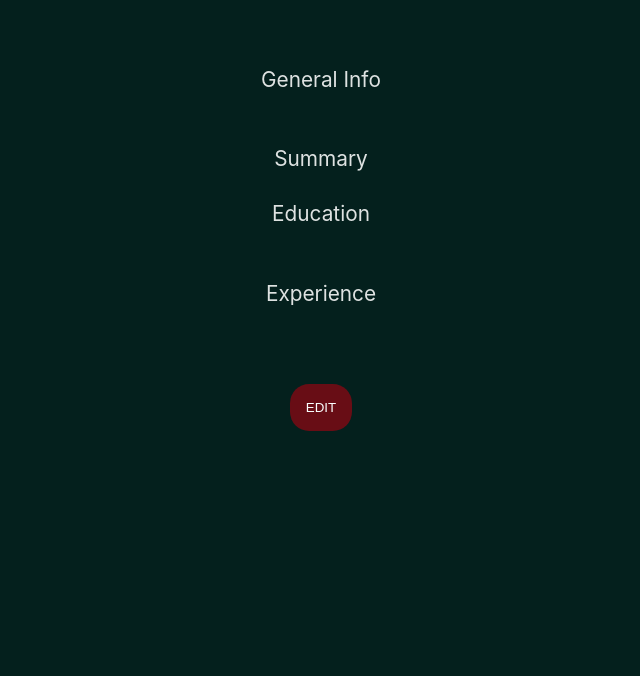
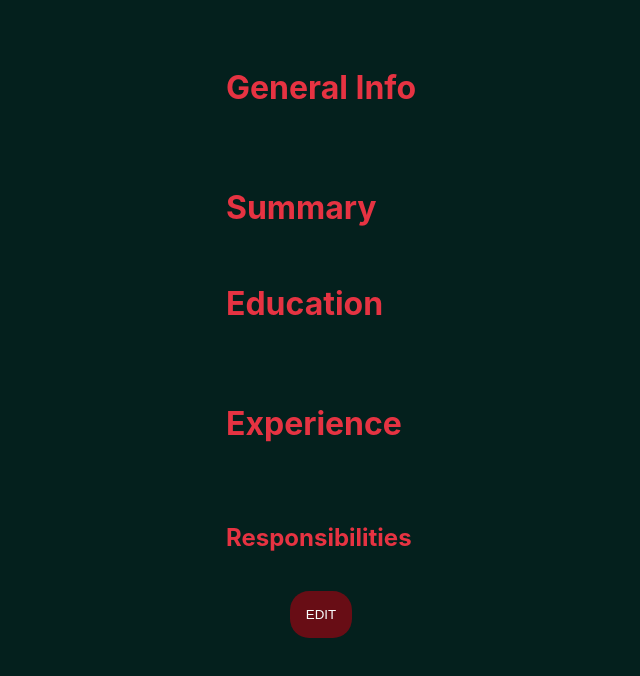
Before and after one commit to MortalChris/REACT-CV-APPLICATION, a React (Vite) app in the folder react-cv-application/: page / in a window 1280 px wide. Shown: the top 676 px of the page, without its empty margins (319-959 px from the left). Built offline with nearby package versions, Linux system fonts and the light colour scheme.

Commit message:
Align text to start, labels to h1 & h2, assign clr

```diff
--- a/react-cv-application/src/App.jsx
+++ b/react-cv-application/src/App.jsx
@@ -109,7 +109,7 @@ function App() {
       <div id="cv-show">
         <div className={active ? "hide-btn" : "show-btn"}>
           <div className="general-information-container2" >
-            <label>General Info</label>
+            <h1>General Info</h1>
             <br />
               <p>{firstName}</p>
               <p>{lastName}</p>
@@ -121,14 +121,14 @@ function App() {
 
 
           <div className="summary-input-container2">
-            <label>Summary</label>
+            <h1>Summary</h1>
             <br />
               <p>{summary}</p>
           </div>
 
 
           <div className="education-information2">
-            <label>Education</label>
+            <h1>Education</h1>
             <br />
             <p>{schoolName}</p>
             <br />
@@ -139,7 +139,7 @@ function App() {
 
 
           <div className="experience-information2">
-            <label>Experience</label>
+            <h1>Experience</h1>
             <br />
               <p>{company}</p>
               <p>{companyDateStart}</p>
@@ -147,7 +147,8 @@ function App() {
             <br />
               <p>{position}</p>
             <br />
-              <p>{responsibilities}</p>
+            <h2>Responsibilities</h2>
+              <p id="responsibilities-p">{responsibilities}</p>
           </div>
         </div>
       </div>
--- a/react-cv-application/src/index.css
+++ b/react-cv-application/src/index.css
@@ -25,11 +25,13 @@ input::-webkit-inner-spin-button {
   margin: 0;
 }
 
+
+
 *{
   margin: 0;
   padding: 0;
   background-color: var(--clr-background);
-  text-align: center;
+
 }
 a {
   font-weight: 500;
@@ -46,6 +48,7 @@ a:hover {
   display: flex;
   place-items: center;
   background-color: var(--clr-background);
+  text-align: center;
 }
 
 label{
@@ -104,9 +107,17 @@ input{
 /* Section for after pressing submit */
 #cv-show{
   background-color: var(--clr-primary);
-  margin-left: 15rem;
-  margin-right: 15rem;
+  margin-left: 18rem;
+  margin-right: 18rem;
   display: flex;
+  text-align: start;
+}
+#cv-show h1{
+  color: var(--clr-accent);
+}
+#cv-show h2{
+  color: var(--clr-accent);
+  margin-bottom: .5rem;
 }
 #cv-show p{
   padding-left: .2rem;
@@ -115,10 +126,8 @@ input{
   margin-bottom: 1rem;
 }
 p{
-  color: var(--clr-text)
+  color: var(--clr-text);
 }
-
-
 /*
 @media (prefers-color-scheme: light) {
   :root {
```
